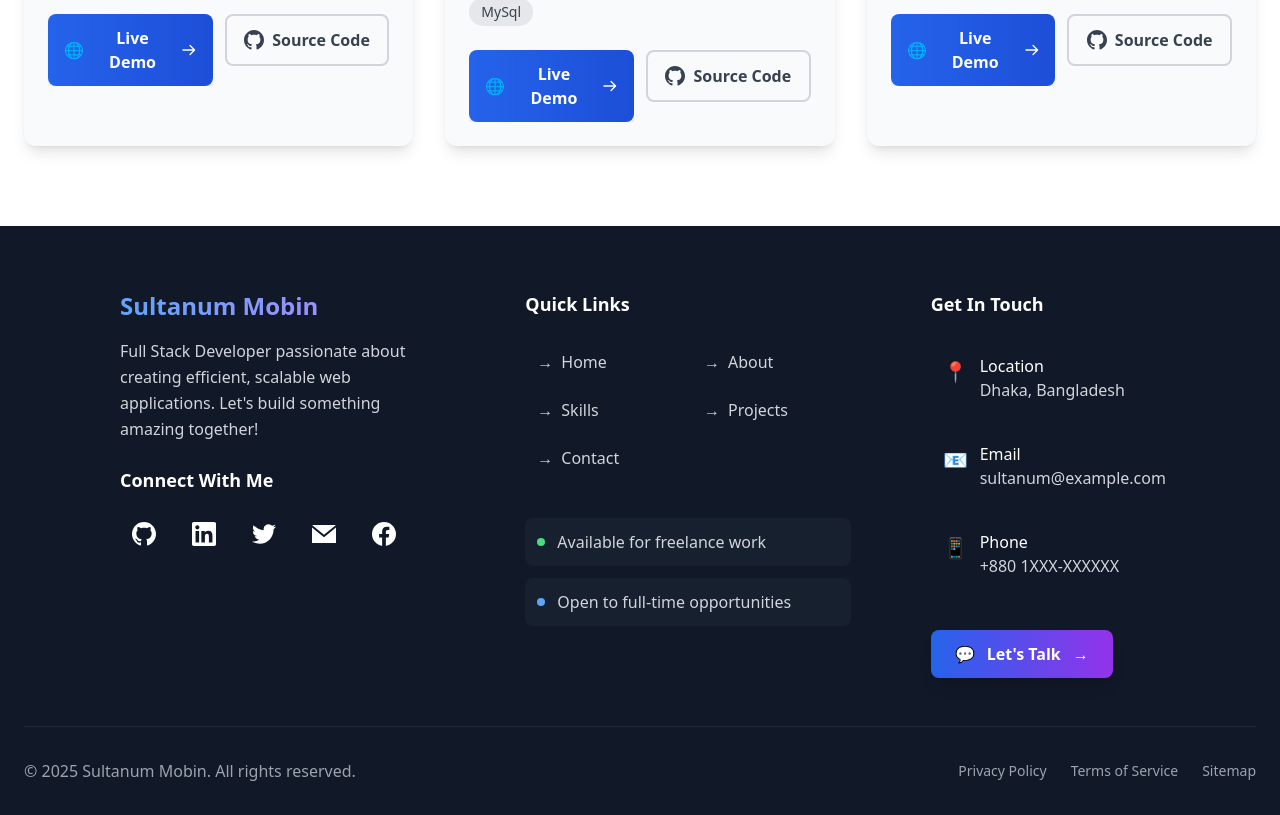
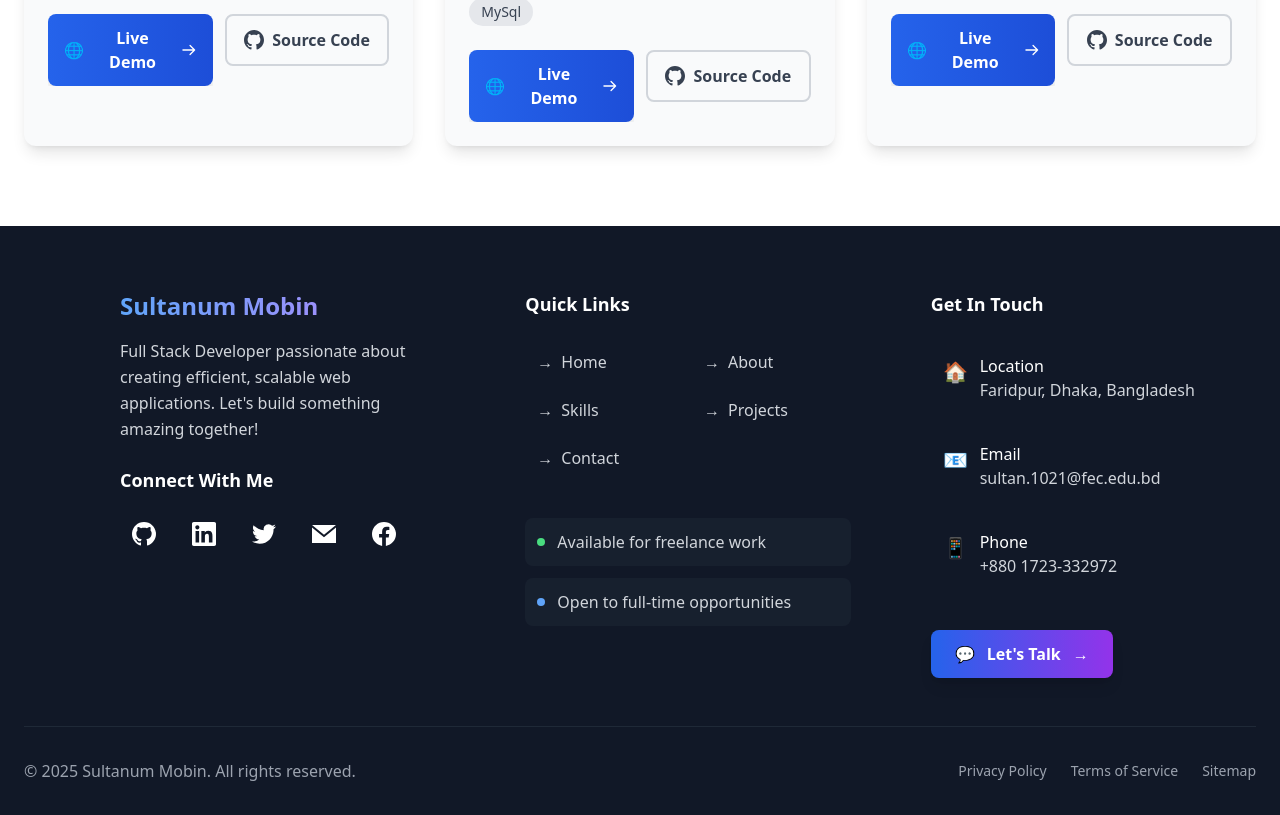
Before and after one commit to smsultan76/portfolio, a Next.js app: page / in a window 1280 px wide. Shown: the part 2263-3078 px from the top of the page. Built offline with nearby package versions, Linux system fonts and the light colour scheme.

Commit message:
footer info fixed

```diff
--- a/app/components/Footer.tsx
+++ b/app/components/Footer.tsx
@@ -101,20 +101,20 @@ const quickLinks = [
 
 const contactInfo = [
   {
-    icon: '📍',
+    icon: '🏠',
     title: 'Location',
-    content: 'Dhaka, Bangladesh',
+    content: 'Faridpur, Dhaka, Bangladesh',
   },
   {
     icon: '📧',
     title: 'Email',
-    content: 'sultanum@example.com',
-    link: 'mailto:sultanum@example.com'
+    content: 'sultan.1021@fec.edu.bd',
+    link: 'mailto:sultan.1021@fec.edu.bd'
   },
   {
     icon: '📱',
     title: 'Phone',
-    content: '+880 1XXX-XXXXXX',
+    content: '+880 1723-332972',
   },
 ];
 
```
